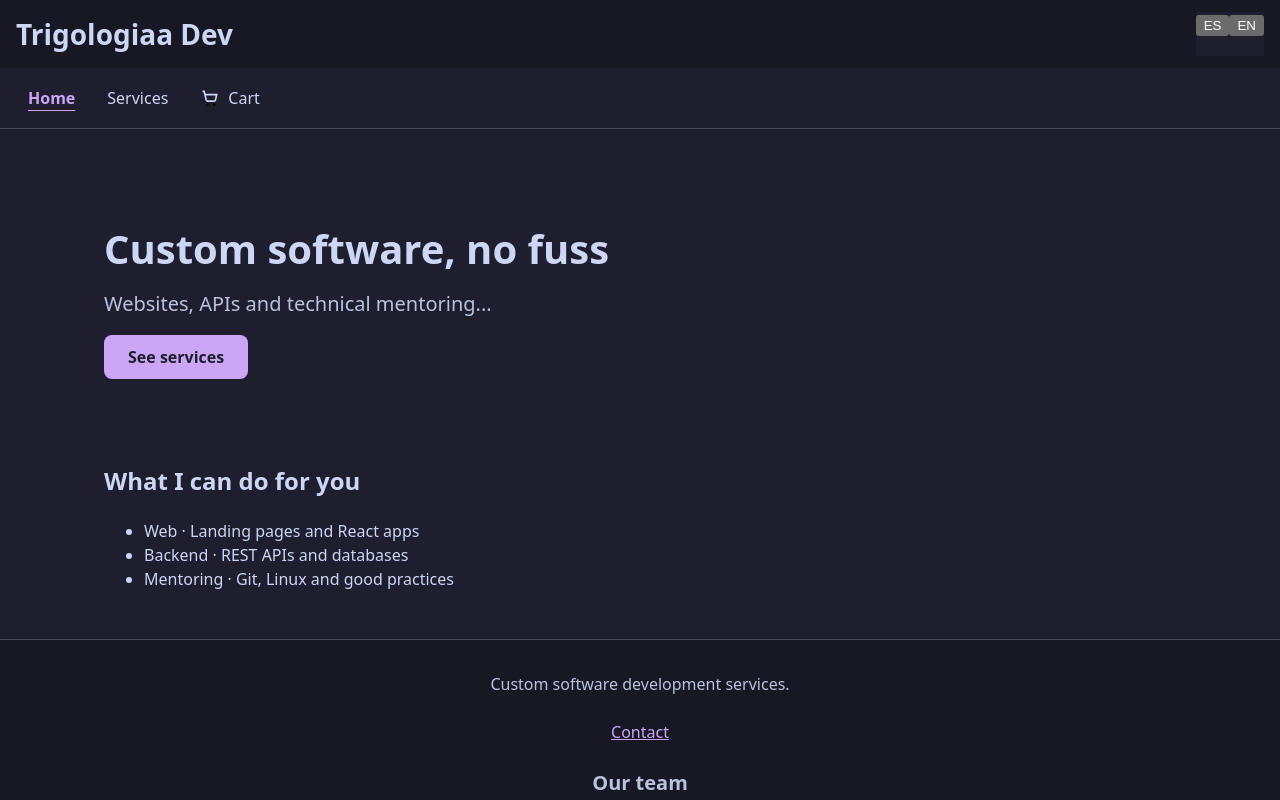
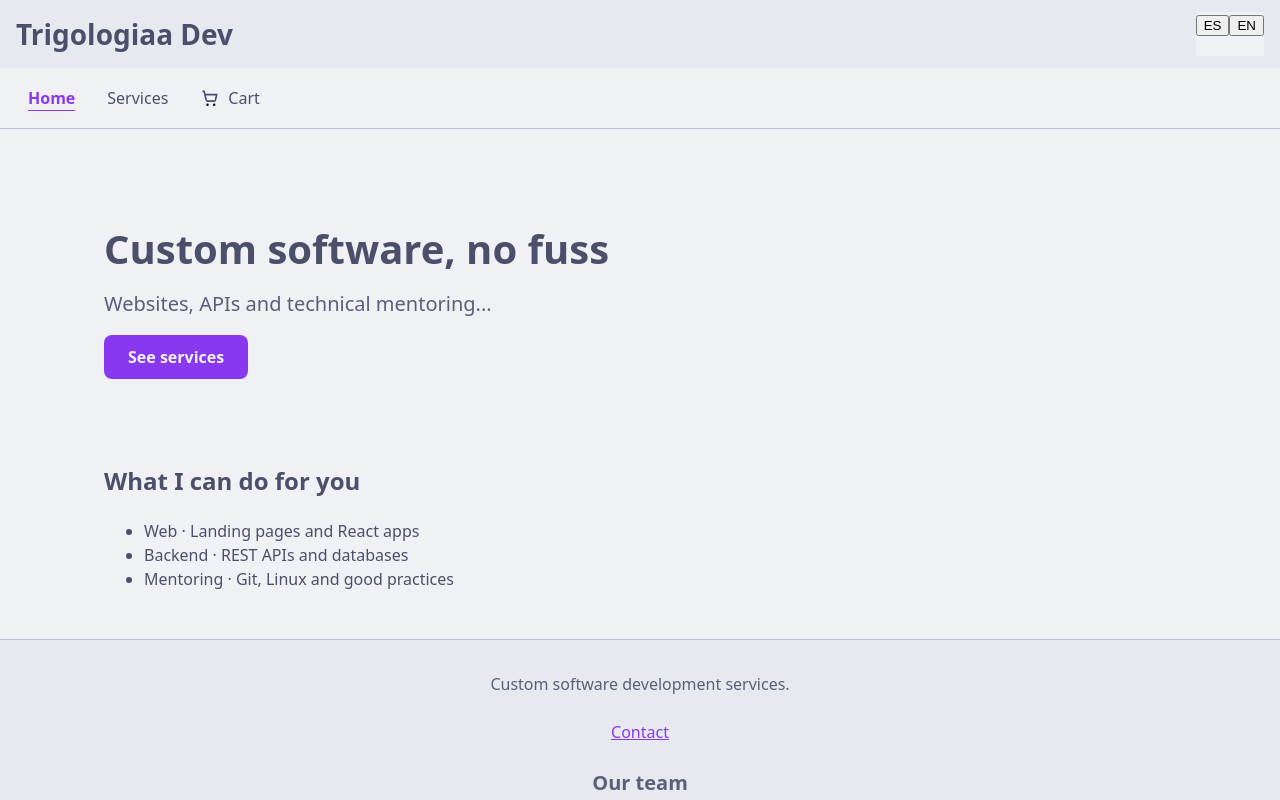
Before and after one commit to trigologiaa/frontend, a React (Vite) app: page / in a window 1280 px wide. Shown: the top 800 px of the page. Built offline with nearby package versions, Linux system fonts and the light colour scheme.

Commit message:
chore(test): provide the theme to rendered components

```diff
--- a/src/main.jsx
+++ b/src/main.jsx
@@ -8,15 +8,18 @@ import { I18nextProvider } from "react-i18next";
 import { BrowserRouter } from "react-router-dom";
 import { CartProvider } from "./features/cart/context/CartContext";
 import { i18n } from "./i18n";
+import { ThemeProvider } from "./theme/ThemeContext";
 
 createRoot(document.getElementById("root")).render(
 	<I18nextProvider i18n={i18n}>
 		<StrictMode>
-			<CartProvider>
-				<BrowserRouter>
-					<App />
-				</BrowserRouter>
-			</CartProvider>
+			<ThemeProvider>
+				<CartProvider>
+					<BrowserRouter>
+						<App />
+					</BrowserRouter>
+				</CartProvider>
+			</ThemeProvider>
 		</StrictMode>
 	</I18nextProvider>,
 );
```
Also changed, not shown: test/renderWithProviders.jsx (+6 -3 lines).
